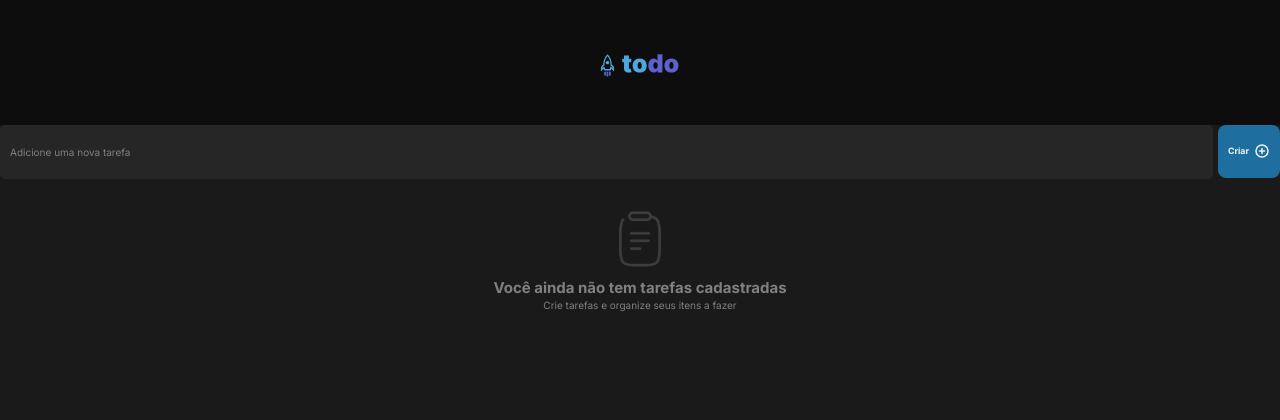
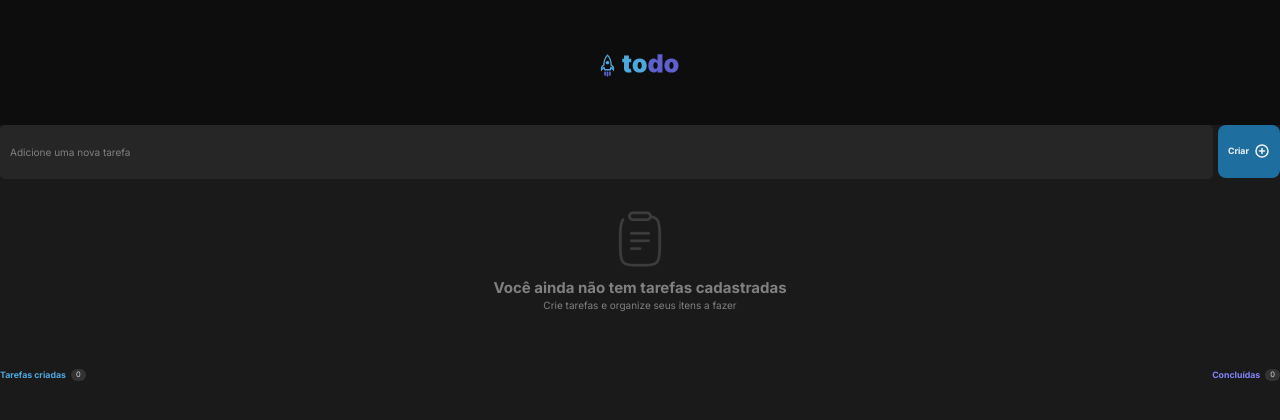
Before and after one commit to mar-alv/ignite-todo-list, a React (Vite) app: page / in a window 1280 px wide. Shown: the top 420 px of the page. Built offline with nearby package versions, Linux system fonts and the light colour scheme.

Commit message:
#Issue 2  - using styled components on TasksCounter

```diff
--- a/src/app.tsx
+++ b/src/app.tsx
@@ -3,10 +3,8 @@ import {
   CreateTask,
   Header,
   NoTasks,
-  /*
   TasksList,
   TasksCounter
-  */
 } from '@components'
 import { GlobalStyle } from './styles/global'
 import { selectTasks } from '@store/taskSlice';
@@ -26,9 +24,7 @@ export function App() {
           <CreateTask />
 
           {isThereAnyTask ? (<TasksList />) : (<NoTasks />)}
-          {/*
           <TasksCounter />
-          */}
         </main>
       </div>
     </ThemeProvider>
--- a/src/components/index.ts
+++ b/src/components/index.ts
@@ -5,7 +5,7 @@ export { Header } from './header'
 export { Input } from './input'
 export { Logo } from './logo/logo'
 export { NoTasks } from './noTasks'
+export { TasksCounter } from './tasksCounter'
 /*
-export { TasksCounter } from './tasksCounter/tasksCounter'
 export { TasksList } from './tasksList/tasksList'
 */
--- a/src/components/tasksCounter/tasksCounter.tsx
+++ b/src/components/tasksCounter/index.tsx
@@ -1,9 +1,13 @@
-import { FC } from 'react'
 import { useAppSelector } from '@store/hook';
-import styles from './tasksCounter.module.scss'
 import { selectTasks, selectTasksDoneCount } from '@store/taskSlice';
+import {
+  Counter,
+  CreatedTasks,
+  StyledTasksCounter,
+  TasksDone
+} from './styles';
 
-export const TasksCounter: FC = () => {
+export function TasksCounter() {
   const totalTasksCount = useAppSelector(selectTasks).length;
   const tasksDoneCount = useAppSelector(selectTasksDoneCount);
 
@@ -12,19 +16,22 @@ export const TasksCounter: FC = () => {
     : tasksDoneCount
 
   return (
-    <header className={styles.tasksCounter}>
-      <span>
+    <StyledTasksCounter>
+      <CreatedTasks>
         Tarefas criadas
-        <span>
+
+        <Counter>
           {totalTasksCount}
-        </span>
-      </span>
-      <span>
+        </Counter>
+      </CreatedTasks>
+
+      <TasksDone>
         Concluídas
-        <span>
+
+        <Counter>
           {tasksDoneText}
-        </span>
-      </span>
-    </header>
+        </Counter>
+      </TasksDone>
+    </StyledTasksCounter>
   )
 }
--- /dev/null
+++ b/src/components/tasksCounter/styles.ts
@@ -0,0 +1,29 @@
+import styled from 'styled-components'
+
+export const StyledTasksCounter = styled.section`
+  display: flex;
+  margin: 5.625rem 0 0.75rem;
+  justify-content: space-between;
+`
+
+export const CreatedTasks = styled.h3`
+  font-size: .875rem;
+  font-weight: bold;
+  color: ${(props) => props.theme['blue']};
+`
+
+export const TasksDone = styled.h3`
+  font-size: .875rem;
+  font-weight: bold;
+  color: ${(props) => props.theme['purple']};
+`
+
+export const Counter = styled.span`
+  font-size: .75rem;
+  margin-left: .5rem;
+  border-radius: 3rem;
+  padding: .125rem .5rem;
+
+  color: ${(props) => props.theme['gray-200']};
+  background-color: ${(props) => props.theme['gray-400']};
+`
```
Also changed, not shown: src/components/tasksCounter/tasksCounter.module.scss (deleted, +0 -33 lines).
